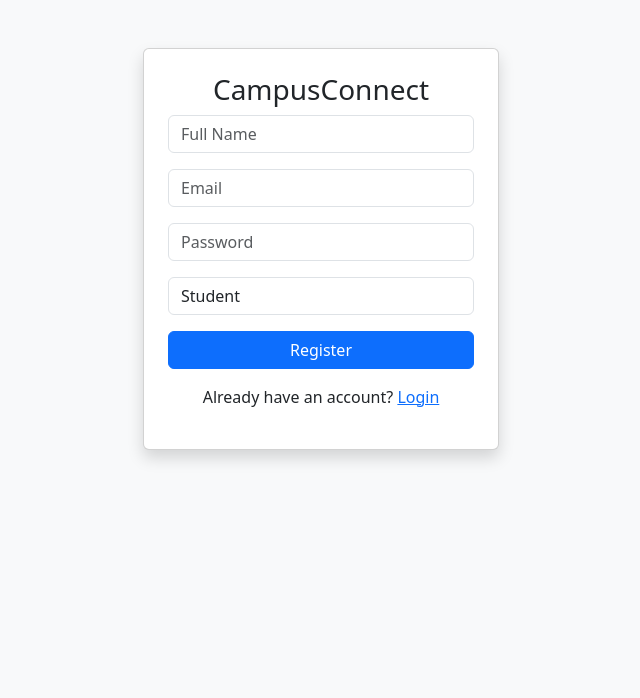
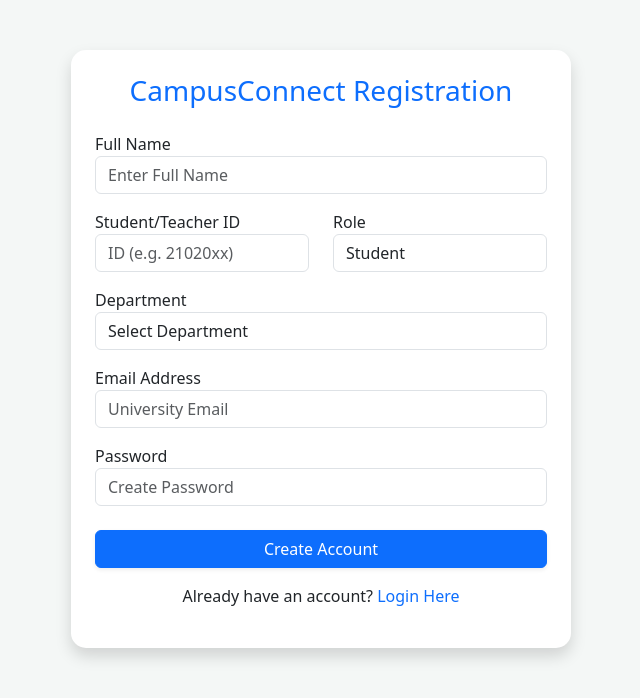
Before and after one commit to Masum8823/campus_connect, a PHP site: page /register.php in a window 1280 px wide. Shown: the top 698 px of the page, without its empty margins (319-959 px from the left). Run offline with PHP 8.4, Linux system fonts and the light colour scheme.

Commit message:
Enhanced User Registration System

```diff
--- a/register.php
+++ b/register.php
@@ -3,45 +3,82 @@ include 'config.php';
 
 if(isset($_POST['register'])){
     $name = $_POST['name'];
+    $u_id = $_POST['u_id']; // Student/Teacher ID
     $email = $_POST['email'];
     $pass = password_hash($_POST['password'], PASSWORD_DEFAULT);
     $role = $_POST['role'];
+    $dept = $_POST['dept'];
 
-    $query = "INSERT INTO users (full_name, email, password, role) VALUES ('$name', '$email', '$pass', '$role')";
+    $query = "INSERT INTO users (full_name, university_id, email, password, role, dept)
+              VALUES ('$name', '$u_id', '$email', '$pass', '$role', '$dept')";
 
     if(mysqli_query($conn, $query)){
         echo "<script>alert('Registration Successful!'); window.location='login.php';</script>";
     } else {
-        echo "Error: " . mysqli_error($conn);
+        echo "<div class='alert alert-danger'>Error: ID or Email already exists!</div>";
     }
 }
 ?>
 
 <!DOCTYPE html>
-<html>
+<html lang="en">
 <head>
     <title>Register - CampusConnect</title>
     <link href="https://cdn.jsdelivr.net/npm/bootstrap@5.3.0/dist/css/bootstrap.min.css" rel="stylesheet">
+    <style>
+        body { background-color: #f4f7f6; }
+        .register-card { max-width: 500px; margin: 50px auto; border: none; border-radius: 15px; }
+    </style>
 </head>
-<body class="bg-light">
-    <div class="container mt-5">
-        <div class="row justify-content-center">
-            <div class="col-md-4">
-                <div class="card p-4 shadow">
-                    <h3 class="text-center">CampusConnect</h3>
-                    <form method="POST">
-                        <input type="text" name="name" class="form-control mb-3" placeholder="Full Name" required>
-                        <input type="email" name="email" class="form-control mb-3" placeholder="Email" required>
-                        <input type="password" name="password" class="form-control mb-3" placeholder="Password" required>
-                        <select name="role" class="form-control mb-3">
+<body>
+    <div class="container">
+        <div class="card register-card shadow p-4">
+            <h3 class="text-center mb-4 text-primary">CampusConnect Registration</h3>
+            <form method="POST">
+                <div class="mb-3">
+                    <label>Full Name</label>
+                    <input type="text" name="name" class="form-control" placeholder="Enter Full Name" required>
+                </div>
+
+                <div class="row">
+                    <div class="col-md-6 mb-3">
+                        <label>Student/Teacher ID</label>
+                        <input type="text" name="u_id" class="form-control" placeholder="ID (e.g. 21020xx)" required>
+                    </div>
+                    <div class="col-md-6 mb-3">
+                        <label>Role</label>
+                        <select name="role" class="form-control">
                             <option value="student">Student</option>
                             <option value="teacher">Teacher</option>
                         </select>
-                        <button name="register" class="btn btn-primary w-100">Register</button>
-                    </form>
-                    <p class="mt-3 text-center">Already have an account? <a href="login.php">Login</a></p>
+                    </div>
                 </div>
-            </div>
+
+                <div class="mb-3">
+                    <label>Department</label>
+                    <select name="dept" class="form-control" required>
+                        <option value="">Select Department</option>
+                        <option value="CSE">CSE</option>
+                        <option value="EEE">EEE</option>
+                        <option value="BBA">BBA</option>
+                        <option value="English">English</option>
+                        <option value="Civil">Civil</option>
+                    </select>
+                </div>
+
+                <div class="mb-3">
+                    <label>Email Address</label>
+                    <input type="email" name="email" class="form-control" placeholder="University Email" required>
+                </div>
+
+                <div class="mb-4">
+                    <label>Password</label>
+                    <input type="password" name="password" class="form-control" placeholder="Create Password" required>
+                </div>
+
+                <button name="register" class="btn btn-primary w-100 shadow-sm">Create Account</button>
+            </form>
+            <p class="mt-3 text-center">Already have an account? <a href="login.php" class="text-decoration-none">Login Here</a></p>
         </div>
     </div>
 </body>
```
